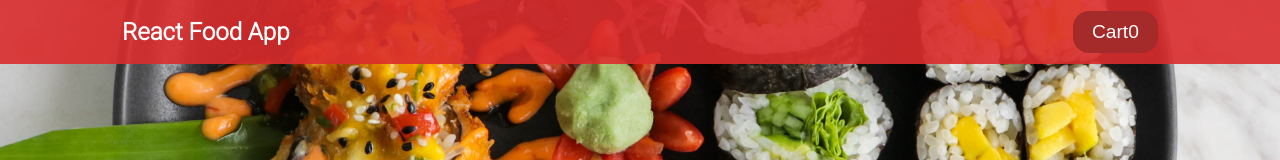
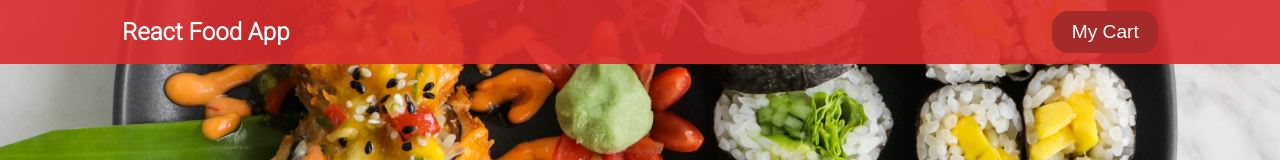
Before and after one commit to Manodevi/food-app, a React (Create React App) app: page / in a window 1280 px wide. Shown: the top 160 px of the page. Built offline with nearby package versions, Linux system fonts and the light colour scheme.

Commit message:
useEffect - to make header cart button bumping animation 0.3s when updating the cart using the state and cart items dependency and clearing out the state on clean up, updating the cart header with updated total number of items

```diff
--- a/src/components/Layout/CartButton.js
+++ b/src/components/Layout/CartButton.js
@@ -1,19 +1,49 @@
 import Button from '../UI/Button';
 import CartContext from '../../store/cart-context';
-import React from 'react';
+import React, { useEffect, useState} from 'react';
 
 const CartButton = props => {
   const CartCtx = React.useContext(CartContext);
 
+  const { items } = CartCtx;
+  const [cartBtnHighlighted, setCartBtnHighlighted] = useState(false);
+
+  // updating the cart header with updated total number of items
+  const totalItems = CartCtx.items.reduce((itemCount, item) => {
+      return itemCount + item.count;
+  }, 0);
+
+  // useEffect - to make header cart button bumping animation 0.3s when updating the cart
+  // using the state and cart items dependency and clearing out the state on clean up
+  useEffect(() => {
+    if (items.length > 0) {
+      setCartBtnHighlighted(true);
+    }
+    const btnTimer = setTimeout(() => {
+      setCartBtnHighlighted(false);
+    }, 300);
+
+    return () => {
+      clearTimeout(btnTimer);
+    }
+  }, [items]);  // items dependency
+
+  // adding animation class based on the btn highlight state
+  const btnClasses = `cart-header btn ${cartBtnHighlighted ? 'btn-animation' : ''}`;
+
   const buttonProps = {
     button: {
-      className: "cart-header btn", type: "button", onClick: props.onClick
+      title: "My Cart",
+      className: btnClasses, type: "button", onClick: props.onClick
     }
   };
   return (
     <Button {...buttonProps}>
-      <span>Cart</span>
-      <span id = "cart-items">{CartCtx.totalAmount}</span>
+      <i className = "fas fa-shopping-cart"></i>
+      <span>My Cart</span>
+      {items.length > 0 && (
+          <span id = "cart-items">{ totalItems }</span>
+      )}
     </Button>
   );
 };
```
